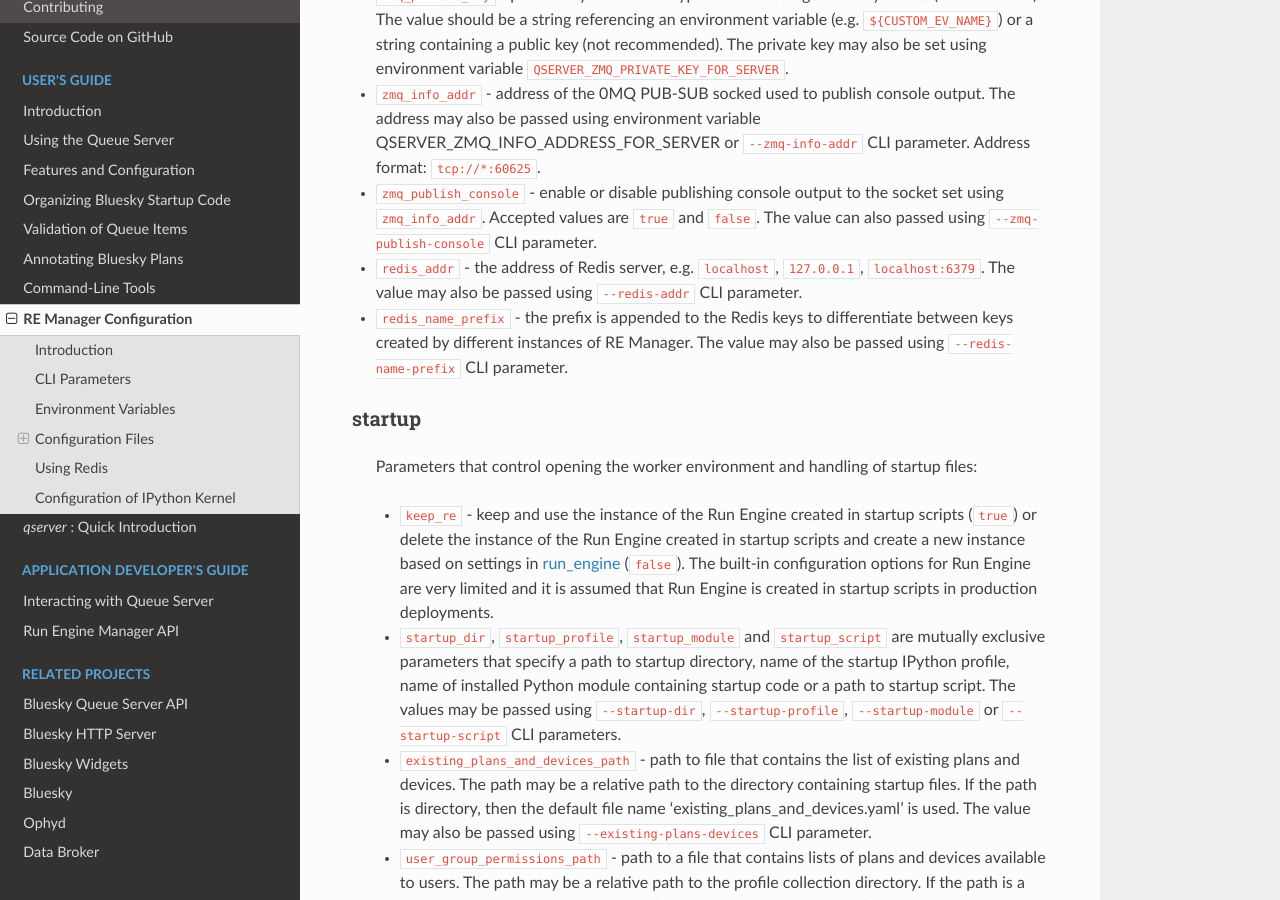
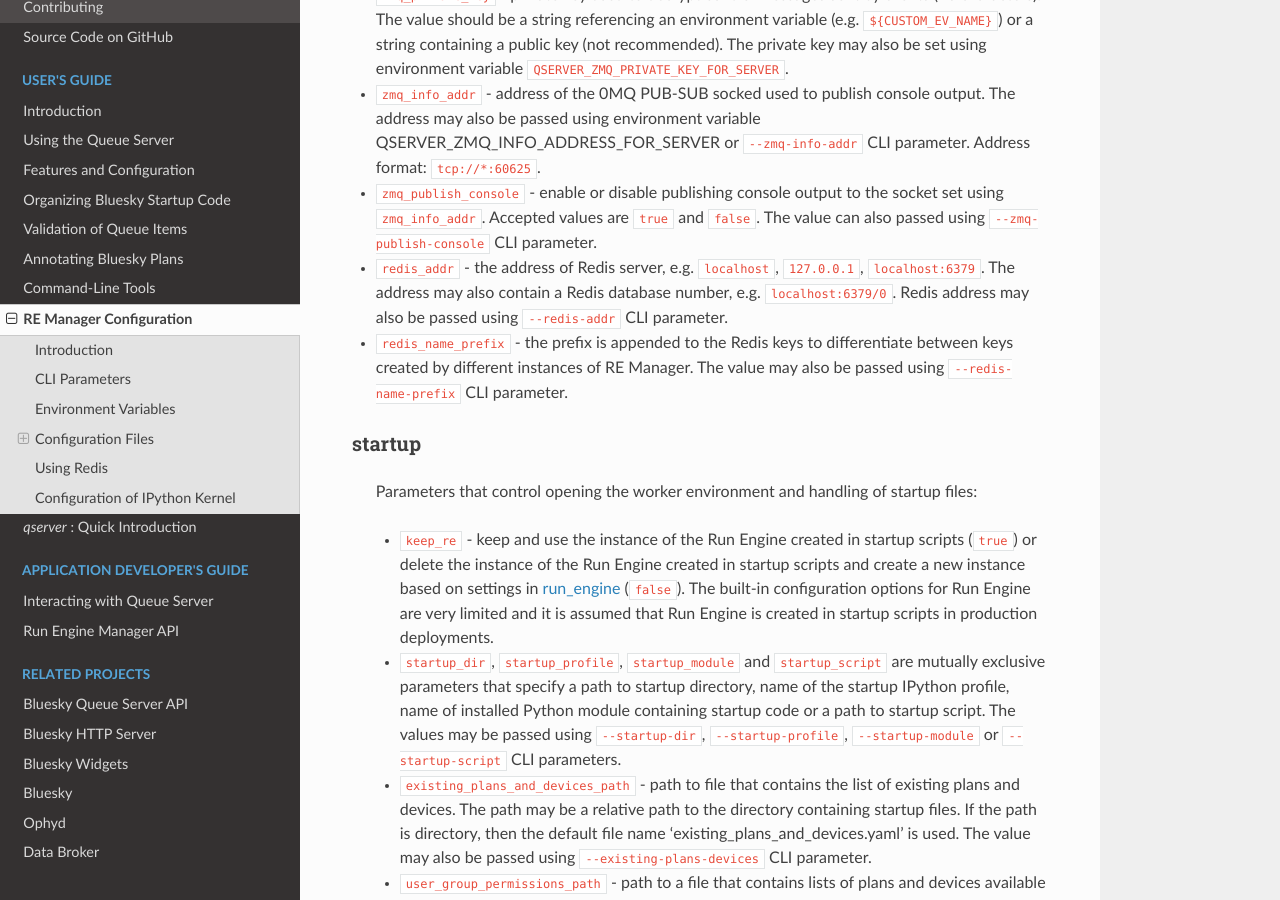
Before and after one commit to bluesky/bluesky-queueserver, a Sphinx documentation site: the page built from docs/source/manager_config.rst, in a window 1280 px wide and 900 px high, scrolled down 2954 px. Built offline with Sphinx 7.4.7 and the Read the Docs theme 3.1.0, drawn with Linux system fonts in a browser that asks for light colours.

Commit message:
DOC: mention Redis database number in documentation

```diff
--- a/docs/source/cli_tools.rst
+++ b/docs/source/cli_tools.rst
@@ -339,7 +339,7 @@
                       API request is received (default: ON_STARTUP)
     --redis-addr REDIS_ADDR
                       The address of Redis server, e.g. 'localhost', '127.0.0.1',
-                      'localhost:6379' (default: localhost).
+                      'localhost:6379', 'localhost:6379/0' (default: localhost).
     --redis-name-prefix REDIS_NAME_PREFIX
                       The prefix for the names of Redis keys used by RE Manager (default:
                       qs_default).
@@ -891,7 +891,7 @@
     -h, --help        show this help message and exit
     --redis-addr REDIS_ADDR
                       The address of Redis server, e.g. 'localhost', '127.0.0.1',
-                      'localhost:6379' (default: localhost).
+                      'localhost:6379', 'localhost:6379/0' (default: localhost).
     --redis-name-prefix REDIS_NAME_PREFIX
                       The prefix for the names of Redis keys used by RE Manager (default:
                       qs_default).
--- a/docs/source/manager_config.rst
+++ b/docs/source/manager_config.rst
@@ -166,7 +166,8 @@
   ``--zmq-publish-console`` CLI parameter.
 
 - ``redis_addr`` - the address of Redis server, e.g. ``localhost``, ``127.0.0.1``, ``localhost:6379``.
-  The value may also be passed using ``--redis-addr`` CLI parameter.
+  The address may also contain a Redis database number, e.g. ``localhost:6379/0``.
+  Redis address may also be passed using ``--redis-addr`` CLI parameter.
 
 - ``redis_name_prefix`` - the prefix is appended to the Redis keys to differentiate between keys
   created by different instances of RE Manager. The value may also be passed using
```
Also changed, not shown: 3 other files.
